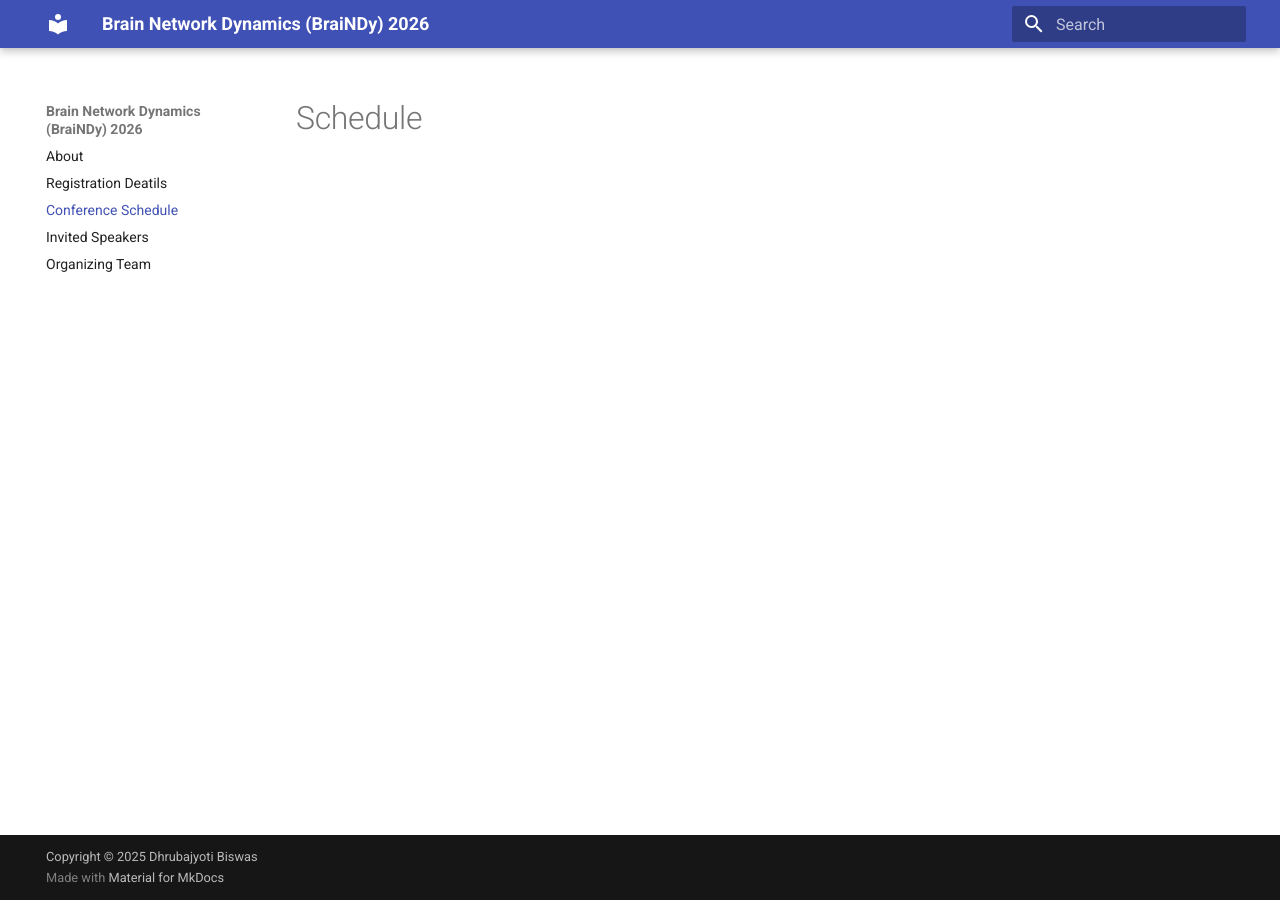
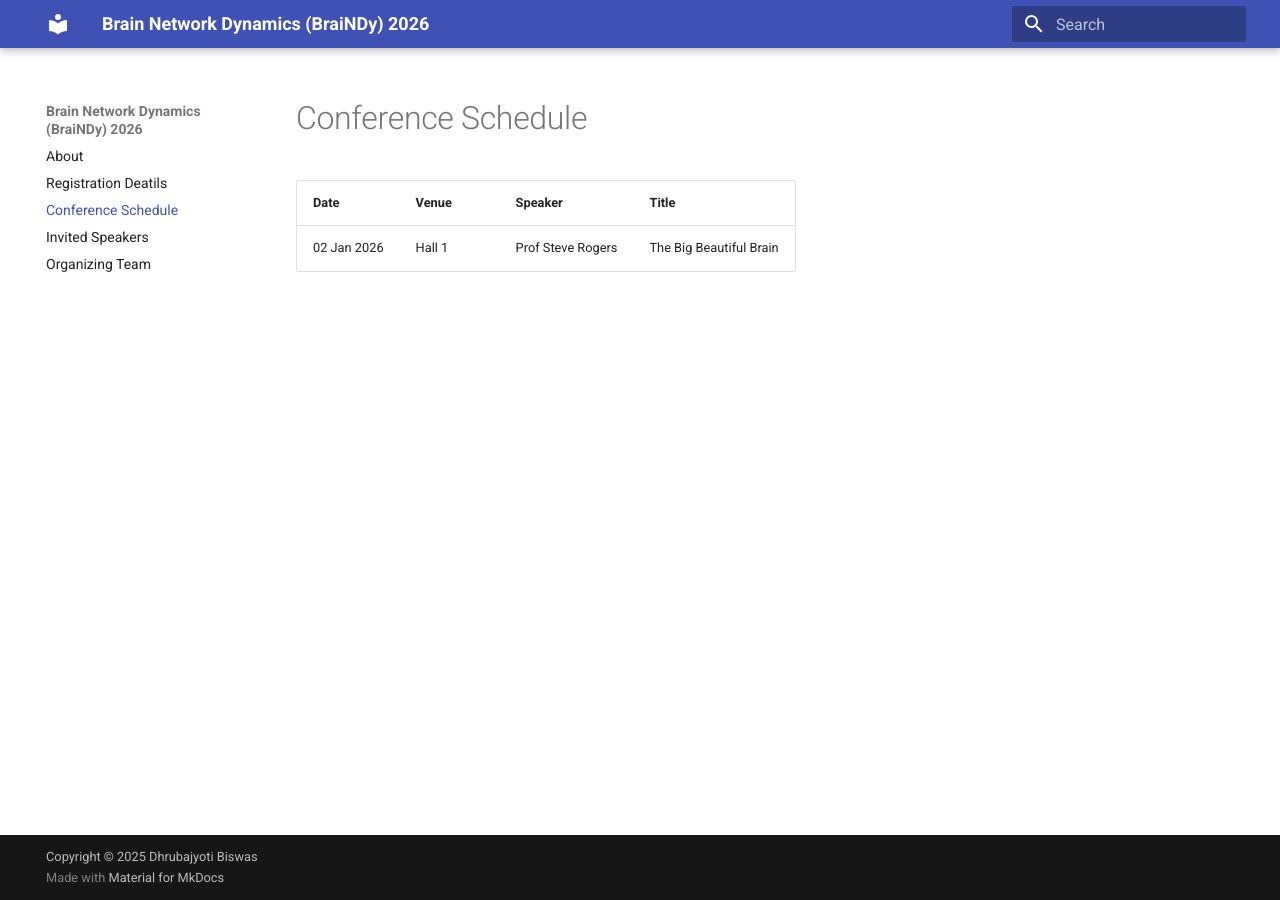
Before and after one commit to BraiNDyMeeting/v2026, an MkDocs documentation site: the page built from docs/schedule.md, in a window 1280 px wide. Built offline with MkDocs 1.6.1 and Material for MkDocs 9.7.7, drawn with Linux system fonts in a browser that asks for light colours.

Commit message:
Some changes to website

```diff
--- a/docs/schedule.md
+++ b/docs/schedule.md
@@ -1 +1,5 @@
-# Schedule
+# Conference Schedule
+
+| Date | Venue | Speaker | Title |
+| ---  | ---   | ---     | ---   |
+| 02 Jan 2026 | Hall 1 | Prof Steve Rogers | The Big Beautiful Brain |
```
Also changed, not shown: docs/Team.md (+1 -1 lines), docs/registration.md (+1 -1 lines), docs/img/Udaipur.jpg, site/Team/index.html, site/img/Udaipur.jpg, site/registration/index.html, site/schedule/index.html, site/search/search_index.json.
